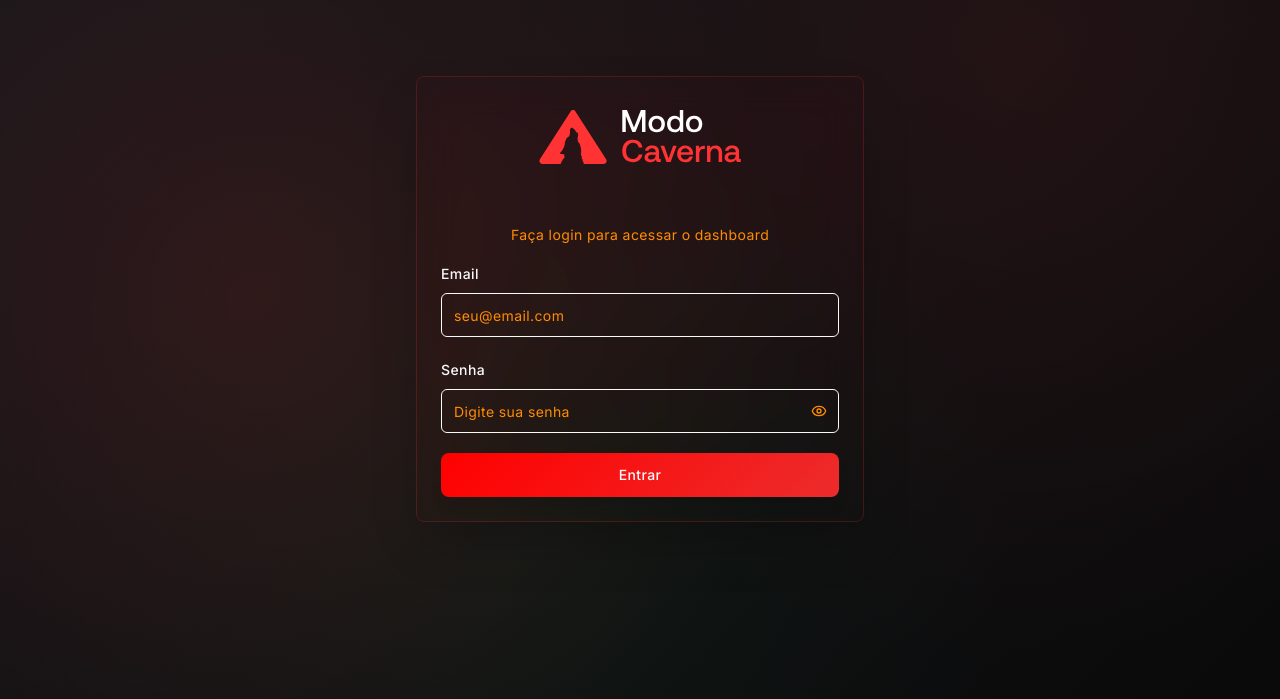
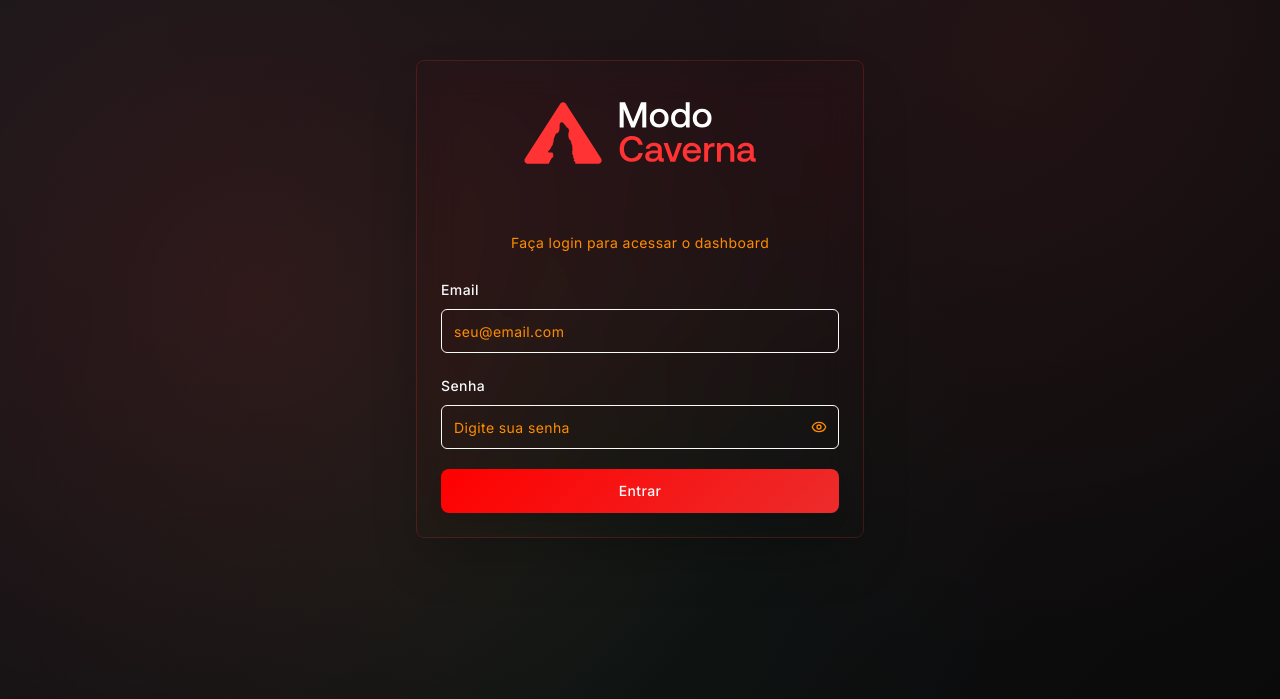
Before and after one commit to hudsonargollo/modo-caverna-dash, a React (Vite) app: page /login in a window 1280 px wide. Shown: the part 101-800 px from the top of the page. Built offline with nearby package versions, Linux system fonts and the light colour scheme.

Commit message:
Improve logo spacing in card
Improve the spacing for the logo within the card.

```diff
--- a/src/components/auth/LoginForm.tsx
+++ b/src/components/auth/LoginForm.tsx
@@ -54,9 +54,9 @@ export function LoginForm({ onLogin }: LoginFormProps) {
   return (
     <div className="min-h-screen flex items-center justify-center bg-background dashboard-background p-4">
       <Card className="w-full max-w-md glass-effect shadow-2xl border-primary/20">
-        <CardHeader className="text-center pb-4 pt-8">
-          <div className="flex justify-center mb-4">
-            <img src={logoCompleto} alt="Modo Caverna" className="h-14 w-auto" />
+        <CardHeader className="text-center pb-6 pt-10">
+          <div className="flex justify-center mb-6">
+            <img src={logoCompleto} alt="Modo Caverna" className="h-16 w-auto" />
           </div>
           <CardTitle className="text-2xl font-bold bg-gradient-to-r from-primary to-primary/80 bg-clip-text text-transparent">
             Modo Caverna
```
